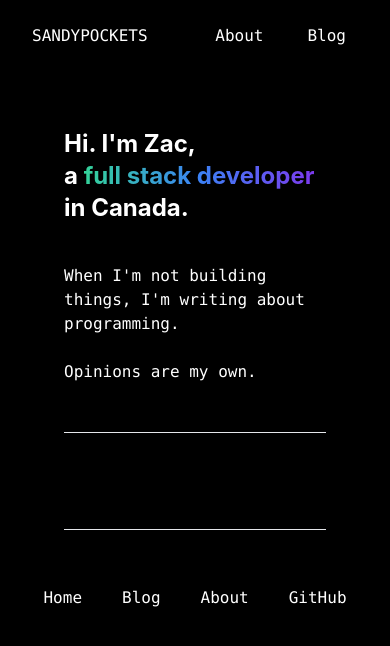
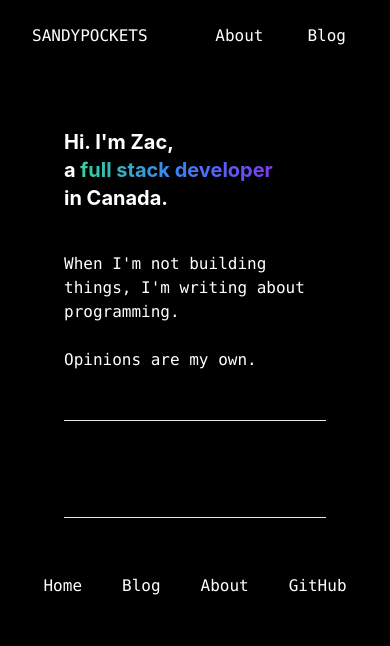
Before and after one commit to sandypockets/sandypockets-blog, a Next.js app: page / in a window 390 px wide. Shown: the top 646 px of the page. Built offline with nearby package versions, Linux system fonts and the light colour scheme; a web font is replaced by a local one.

Commit message:
Fix breakpoints

```diff
--- a/components/hero/HeroText.jsx
+++ b/components/hero/HeroText.jsx
@@ -2,7 +2,7 @@ import Highlight from "../utility/Highlight";
 
 export default function HeroText() {
   return (
-    <div className="text-2xl sm:text-6xl md:text-6xl lg:text-7xl xl:text-8xl 2xl:text-9xl font-bold">
+    <div className="text-xl sm:text-5xl md:text-6xl lg:text-7xl xl:text-8xl 2xl:text-9xl font-bold">
       <h1>Hi. I'm Zac,{' '}
         <br/>
         a <Highlight content="full stack developer" />{' '}
```
